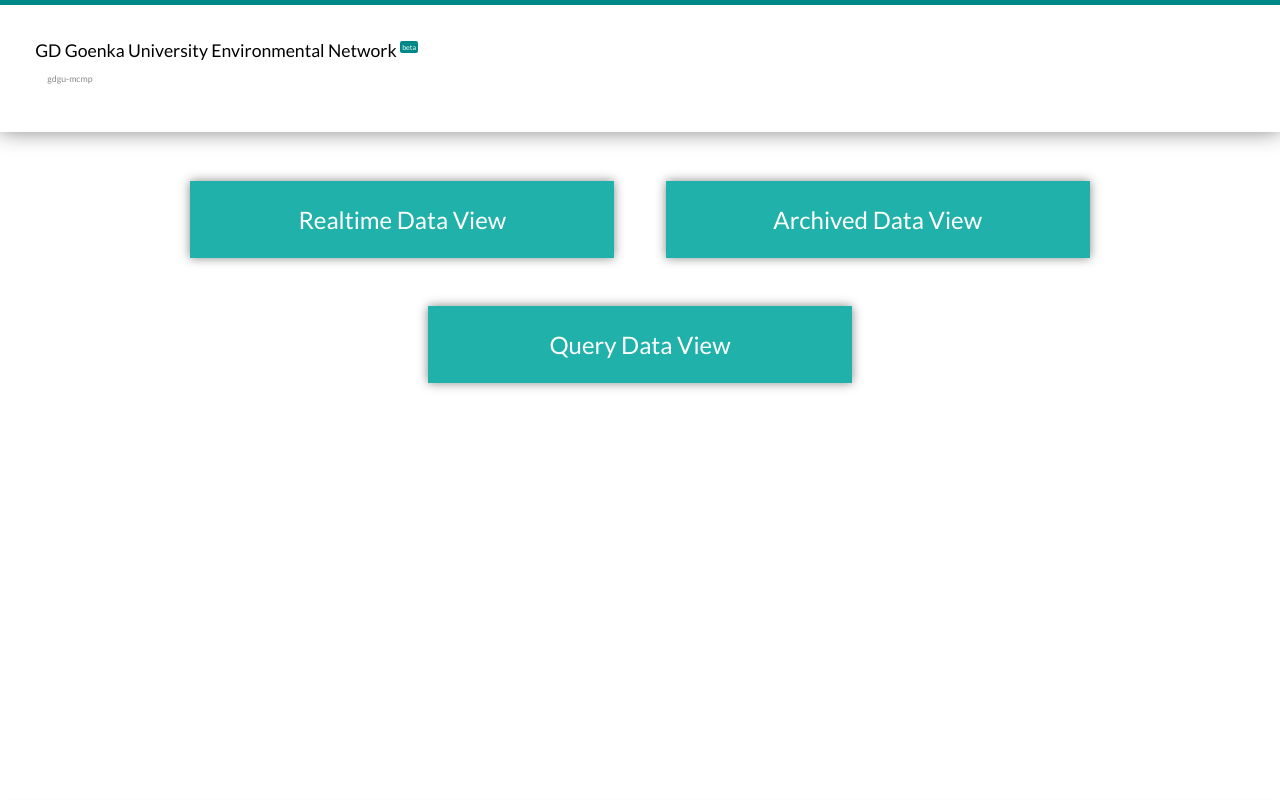
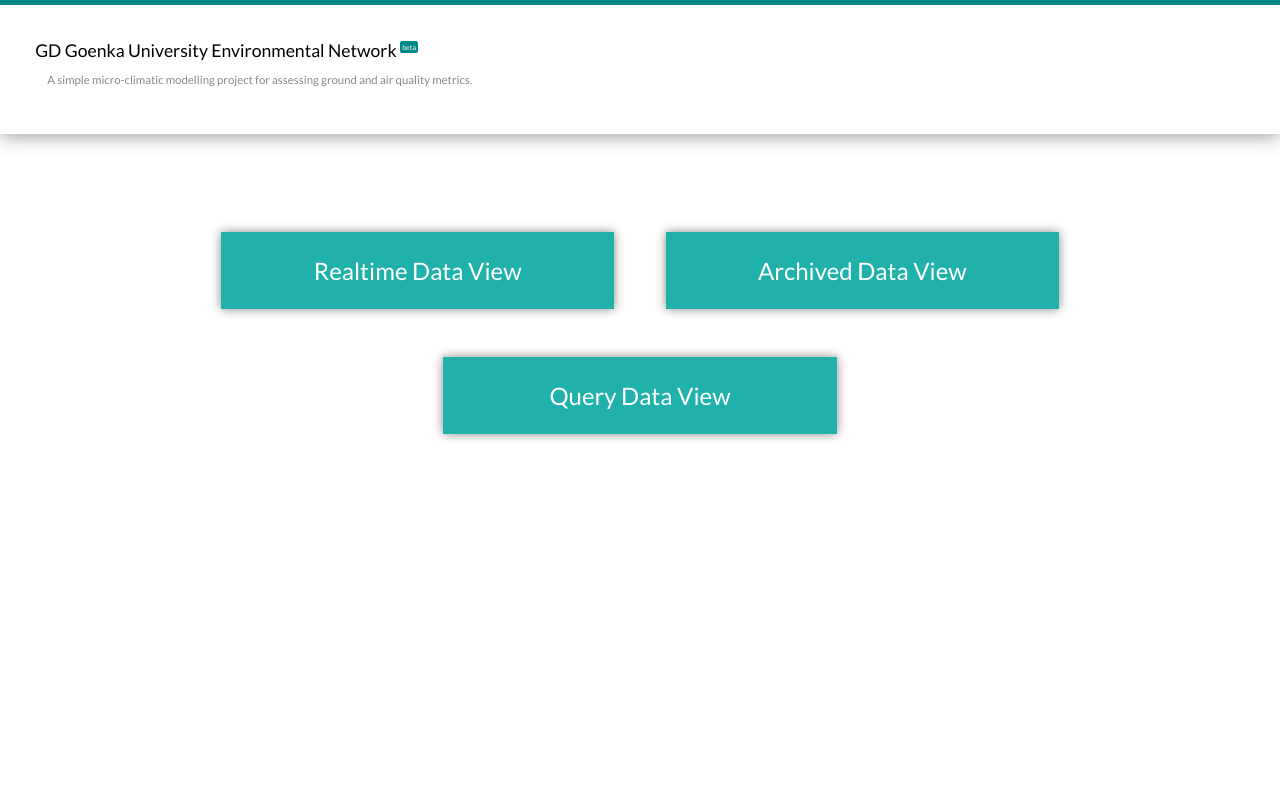
Before and after one commit to swghosh/gdgu-mcmp, a website: page ProjectWebServer/static/index.html in a window 1280 px wide. Shown: the top 800 px of the page. Drawn offline with Linux system fonts and the light colour scheme.

Commit message:
Minor style changes and template html changes

```diff
--- a/ProjectWebServer/static/basic.css
+++ b/ProjectWebServer/static/basic.css
@@ -38,7 +38,7 @@
 }
 
 div.citation {
-    font-size: 0.5em;
+    font-size: 0.65em;
     color: #888;
     padding: 1%;
 }
@@ -52,7 +52,7 @@
 
 div.content {
     min-height: 80vh;
-    padding: 1%;
+    padding: 2.5%;
 }
 div.content.nonzeroscroll {
     margin-top: 9em;
@@ -68,7 +68,7 @@
 ul.mainmenu {
     list-style-type: none;
     text-align: center;
-    margin: 0;
+    margin: 2em;
     padding: 0;
 }
 ul.mainmenu li {
@@ -83,7 +83,8 @@
     box-shadow: 0 0 10px #888;
 }
 ul.mainmenu li:hover {
-    border-right: 1em solid teal;
+    box-shadow: 0 0 20px #888;
+    background-color: #2090b2;
 }
 
 #map {
--- a/ProjectWebServer/static/index.html
+++ b/ProjectWebServer/static/index.html
@@ -13,7 +13,7 @@
             <div class="in">
                 <a href="/" class="nouline defaultcolor">GD Goenka University Environmental Network</a> <sup class="badge">beta</sup>
                 <div class="citation">
-                    <a class="nouline defaultcolor ulineonhover" href="https://github.com/swghosh/gdgu-mcmp">gdgu-mcmp</a>
+                    A simple micro-climatic modelling project for assessing ground and air quality metrics.
                 </div>
             </div>
         </div>
```
Also changed, not shown: ProjectWebServer/files/template.html (+1 -1 lines).
